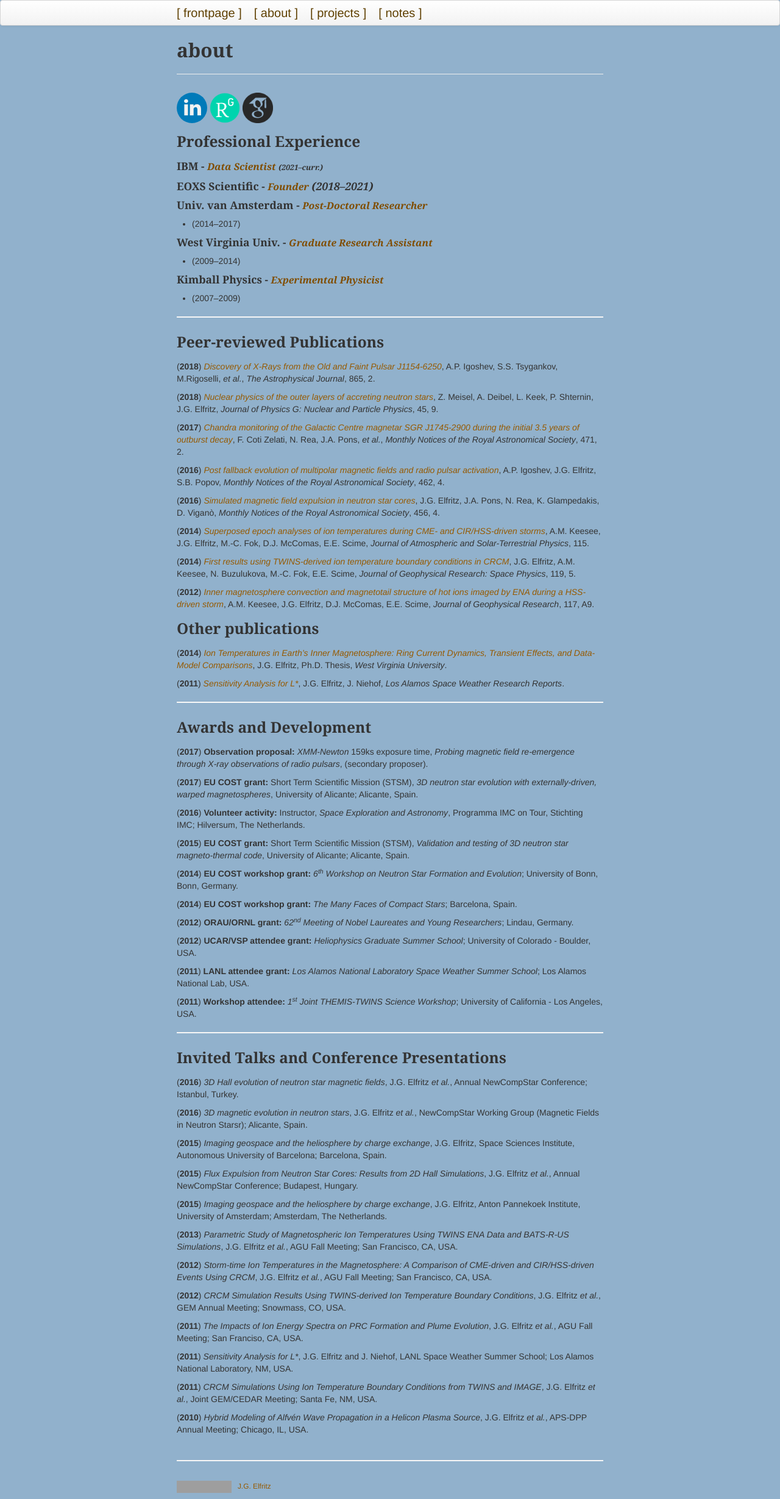
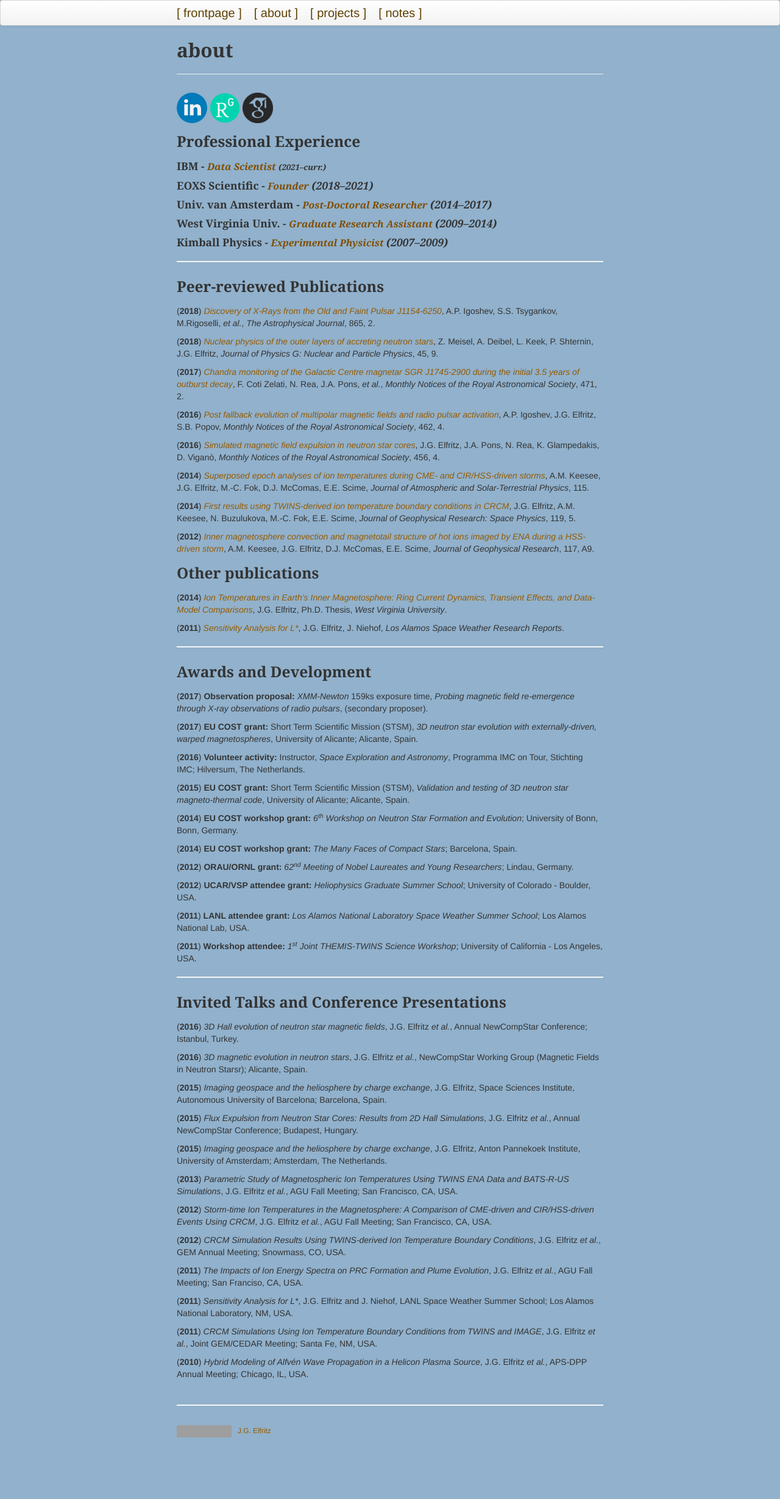
Before and after one commit to justinelfritz/justinelfritz.github.io, a Jekyll site: the page built from pages/about.md, in a window 1280 px wide. Shown: the whole page at 61% size. Built offline with Jekyll 4.4.1, drawn with Linux system fonts in a browser that asks for light colours; after the commit the page ends 2368 px from its top, so only the background shows below that; grey boxes are pictures that could not be loaded.

Commit message:
updating single line formatting for Experience section

```diff
--- a/pages/about.md
+++ b/pages/about.md
@@ -8,18 +8,15 @@ description: general synopsis and motivation
 
 ### Professional Experience
 
-#### IBM - <span style="font-size:0.9em; font-style:italic; color:#804d00">Data Scientist</span> <span style="font-size:0.7em; font-style:italic">(2021--curr.)</span>
+#### IBM - <span style="font-size:0.9em; font-style:italic; color:#804d00">Data Scientist</span> <span style="font-size:0.75em; font-style:italic">(2021--curr.)</span>
 
-#### EOXS Scientific - <span style="font-size:0.9em; font-style:italic; color:#804d00">Founder</span> <span style="font-size=0.7em; font-style:italic">(2018--2021)</span>
+#### EOXS Scientific - <span style="font-size:0.9em; font-style:italic; color:#804d00">Founder</span> <span style="font-size=0.75em; font-style:italic">(2018--2021)</span>
 
-#### Univ. van Amsterdam - <span style="font-size:0.9em; color:#804d00; font-style:italic">Post-Doctoral Researcher</span>
-+ (2014--2017)
+#### Univ. van Amsterdam - <span style="font-size:0.9em; color:#804d00; font-style:italic">Post-Doctoral Researcher</span> <span style="font-size=0.75em; font-style:italic"> (2014--2017) </span>
 
-#### West Virginia Univ. - <span style="font-size:0.9em; color:#804d00; font-style:italic">Graduate Research Assistant</span>
-+ (2009--2014)
+#### West Virginia Univ. - <span style="font-size:0.9em; color:#804d00; font-style:italic">Graduate Research Assistant</span> <span style="font-size=0.75em; font-style:italic"> (2009--2014) </span>
 
-#### Kimball Physics - <span style="font-size:0.9em; color:#804d00; font-style:italic">Experimental Physicist</span>
-+ (2007--2009)
+#### Kimball Physics - <span style="font-size:0.9em; color:#804d00; font-style:italic">Experimental Physicist</span> <span style="font-size=0.75em; font-style:italic"> (2007--2009) </span>
 
 ---
 
```
